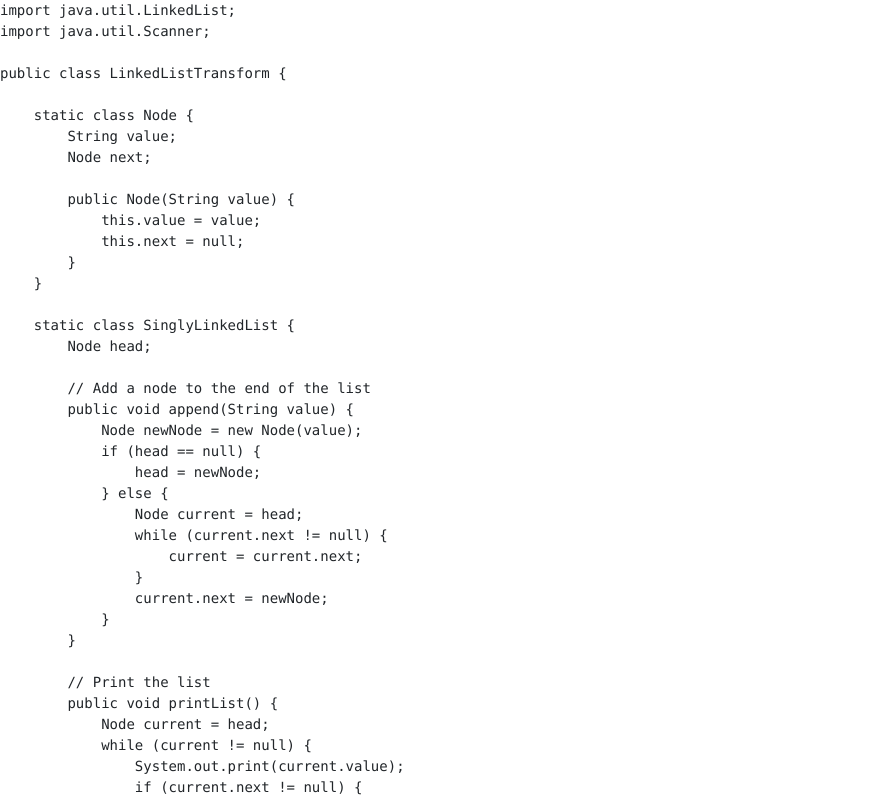
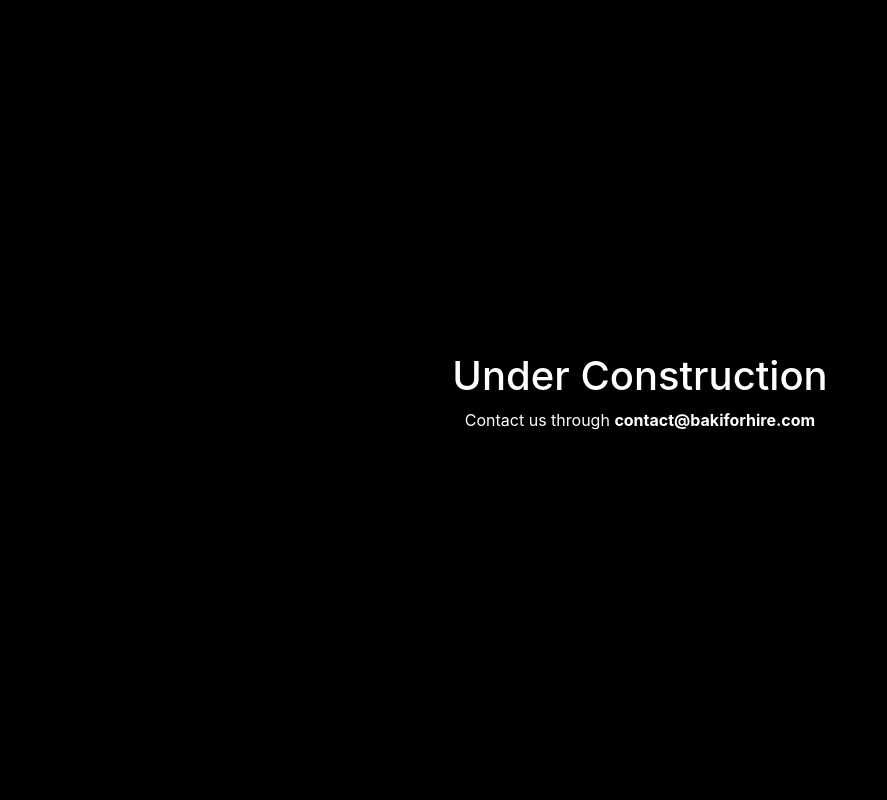
Before and after one commit to BaKiForHire/bakiforhire.github.io, a plain HTML site: page index.html in a window 1280 px wide. Shown: the top 800 px of the page, without its empty margins (0-887 px from the left). Drawn offline with nearby package versions, Linux system fonts and the light colour scheme.

Commit message:
Update index.html

```diff
--- a/index.html
+++ b/index.html
@@ -6,122 +6,13 @@
   <link rel="stylesheet" href="https://stackpath.bootstrapcdn.com/bootstrap/4.1.3/css/bootstrap.min.css" integrity="sha384-MCw98/SFnGE8fJT3GXwEOngsV7Zt27NXFoaoApmYm81iuXoPkFOJwJ8ERdknLPMO" crossorigin="anonymous">
   <link rel="shortcut icon" href="./favicon.ico" type="image/x-icon">
 </head>
-<body class="h-100">
-            <pre>
-import java.util.LinkedList;
-import java.util.Scanner;
-
-public class LinkedListTransform {
-
-    static class Node {
-        String value;
-        Node next;
-
-        public Node(String value) {
-            this.value = value;
-            this.next = null;
-        }
-    }
-
-    static class SinglyLinkedList {
-        Node head;
-
-        // Add a node to the end of the list
-        public void append(String value) {
-            Node newNode = new Node(value);
-            if (head == null) {
-                head = newNode;
-            } else {
-                Node current = head;
-                while (current.next != null) {
-                    current = current.next;
-                }
-                current.next = newNode;
-            }
-        }
-
-        // Print the list
-        public void printList() {
-            Node current = head;
-            while (current != null) {
-                System.out.print(current.value);
-                if (current.next != null) {
-                    System.out.print(" -> ");
-                }
-                current = current.next;
-            }
-            System.out.println();
-        }
-
-        // Transform the list
-        public void transform() {
-            Node uppercaseHead = null, uppercaseTail = null;
-            Node lowercaseHead = null, lowercaseTail = null;
-
-            Node current = head;
-
-            while (current != null) {
-                Node nextNode = current.next; // Save the next node
-                current.next = null; // Disconnect the current node
-
-                if (Character.isLowerCase(current.value.charAt(0))) {
-                    // Add to the lowercase list
-                    if (lowercaseHead == null) {
-                        lowercaseHead = lowercaseTail = current;
-                    } else {
-                        lowercaseTail.next = current;
-                        lowercaseTail = current;
-                    }
-                } else {
-                    // Add to the uppercase list
-                    if (uppercaseHead == null) {
-                        uppercaseHead = uppercaseTail = current;
-                    } else {
-                        uppercaseTail.next = current;
-                        uppercaseTail = current;
-                    }
-                }
-
-                current = nextNode; // Move to the next node
-            }
-
-            // Combine the uppercase and lowercase lists
-            if (uppercaseTail != null) {
-                uppercaseTail.next = lowercaseHead;
-                head = uppercaseHead;
-            } else {
-                head = lowercaseHead;
-            }
-        }
-    }
-
-    public static void main(String[] args) {
-        Scanner scanner = new Scanner(System.in);
-
-        // Read input
-        int n = Integer.parseInt(scanner.nextLine()); // Number of words
-        SinglyLinkedList list = new SinglyLinkedList();
-
-        for (int i = 0; i < n; i++) {
-            String word = scanner.nextLine();
-            list.append(word);
-        }
-
-        // Print original list
-        System.out.println("Before transformation:");
-        list.printList();
-
-        // Transform the list
-        list.transform();
-
-        // Print transformed list
-        System.out.println("After transformation:");
-        list.printList();
-
-        scanner.close();
-    }
-}
-
-        </pre>
-
+<body class="h-100" style="background-color: black;">
+    <section class="section h-100 d-flex justify-content-center text-white align-items-center">
+        <div class="container">
+            <div class="content-wrapper text-center text-white">
+                <h1 class="title">Under Construction</h1>
+                <p class="text">Contact us through <a class="text-white" href="mailto:contact@bakiforhire.com"><b>contact@bakiforhire.com</b></a></p>
+            </div>
+        </div>
+    </section>
 </body></html>
```
